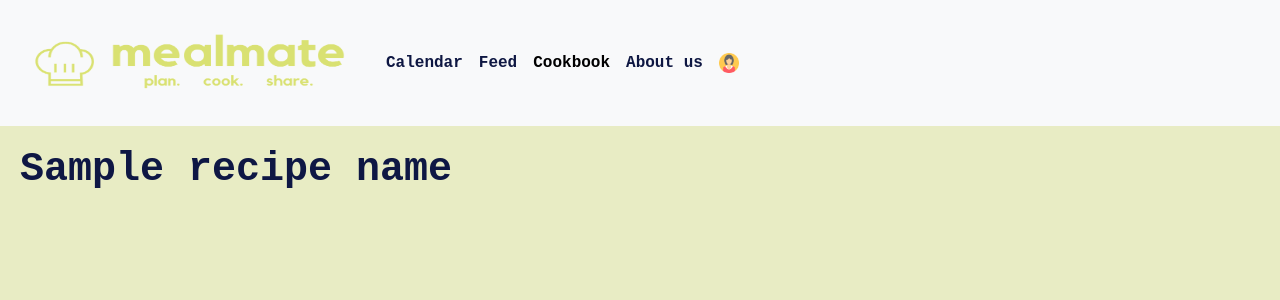
After one commit to ellerysparkman/meal-mate, a PHP site: template templates/show-recipe.php in a window 1280 px wide. The commit adds this page. Shown: the top 300 px of the page. Run offline with PHP 8.4, Linux system fonts and the light colour scheme; the template is opened without the code that fills it: most values are stand-ins (such as "Sample title", 1, 10 or a date in 2020).

Commit message:
newest updates

```diff
--- a/templates/cookbook.php
+++ b/templates/cookbook.php
@@ -101,7 +101,7 @@
                                 </div>
                             </div>
                         </div>
-                        <a class="btn addmeal-btn myfont" href="?command=addrecipe" role="button">Add a meal!</a>
+                        <a class="btn addmeal-btn myfont" href="?command=showadd" role="button">Add a meal!</a>
                     </div>
                 </div>
                 <!--This is the column with the grid of recipies.  Three should be in a row on a large screen.-->
@@ -124,7 +124,7 @@
                                     <img src="images/dal.jpg" class="card-img-top cookbook-img" alt="A pot of dal.">
                                     <div class="card-body">
                                         <h4 class="myfont-alt">Vegetarian, Vegan, Healthy</h4>
-                                        <h3 class="card-title myfont">Best Homemade Dal</h3>
+                                        <a class="nav-link card-title myfont" href = "?command=showrecipe&recipe_id=<?php echo $recipes[0]['recipe_id'];?> " >Best Homemade Dal</a>
                                     </div>
                                 </div>
                             </div>
--- a/templates/homepage.php
+++ b/templates/homepage.php
@@ -61,6 +61,8 @@
                     <a class="myfont" href="?command=calendar">Go to your calendar!</a>
                 </div>
                 <h1><?=$message?></h1>
+                <h1><?=$m1?></h1>
+
 
     </div>
 
--- /dev/null
+++ b/templates/show-recipe.php
@@ -0,0 +1,48 @@
+<!DOCTYPE html>
+<!--Sources used: https://getbootstrap.com/, https://stackoverflow.com/questions/52324561/bootstrap-4-how-to-change-the-order-of-a-columns-when-the-screen-size-changes-->
+    <html lang="en">
+        <head>
+            <meta charset="utf-8">
+            <meta http-equiv="X-UA-Compatible" content="IE=edge">
+            <meta name="viewport" content="width=device-width, initial-scale=1">
+            <meta name="author" content="Mainly made by Maya Hesselroth, with edits from Ellery">
+            <meta name="description" content="Page with input fields for a user to add a new recipe to their cookbook.">
+            <meta name="keywords" content="cookbook online meal prep planning recipes ingredients">
+            <title><?=$name?></title>
+            <link href="https://cdn.jsdelivr.net/npm/bootstrap@5.3.2/dist/css/bootstrap.min.css" rel="stylesheet"  integrity="sha384-T3c6CoIi6uLrA9TneNEoa7RxnatzjcDSCmG1MXxSR1GAsXEV/Dwwykc2MPK8M2HN"  crossorigin="anonymous">
+            <link rel="stylesheet" href="styles/main.css">
+        </head>
+        <body>
+            <!--The links in the navbar that lead to pages that don't exist are set as disabled-->
+            <nav class="navbar navbar-expand-lg bg-body-tertiary">
+                <div class="container-fluid">
+                    <a class="navbar-brand" href="?command=enter">
+                        <img src="images/mealmate-logo.png" alt="Meal mate logo" width="350" height="100">
+                    </a>
+                    <button class="navbar-toggler" type="button" data-bs-toggle="collapse" data-bs-target="#navbarSupportedContent" aria-controls="navbarSupportedContent" aria-expanded="false" aria-label="Toggle navigation">
+                        <span class="navbar-toggler-icon"></span>
+                    </button>
+                    <div class="collapse navbar-collapse" id="navbarSupportedContent">
+                        <ul class="navbar-nav me-auto mb-2 mb-lg-0">
+                            <li class="nav-item">
+                                <a class="nav-link"  href="?command=calendar">Calendar</a>
+                            </li>
+                            <li class="nav-item">
+                                <a class="nav-link" aria-disabled="true">Feed</a>
+                            </li>
+                            <li class="nav-item">
+                                <a class="nav-link active" aria-current="page" href="?command=cookbook">Cookbook</a>
+                            </li>
+                            <li class="nav-item">
+                                <a class="nav-link" aria-disabled="true">About us</a>
+                            </li>
+                            <li class="nav-item">
+                                <a class="nav-link" aria-disabled="true">
+                                    <img src="images/profile-pic.png" alt="Profile picture" width="20" height="20">
+                                </a>
+                            </li>
+                        </ul>
+                    </div>
+                </div>
+            </nav>
+            <h1 class="myfont btn-marg"><?=$recipe_name?></h1>
```
Also changed, not shown: SiteController.php (+53 -19 lines), templates/add-recipe.php (+11 -6 lines), 1 other file.
